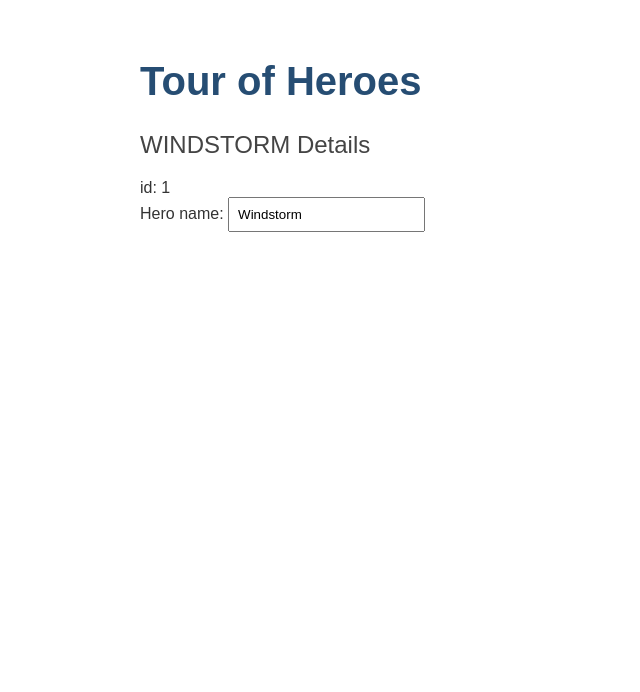
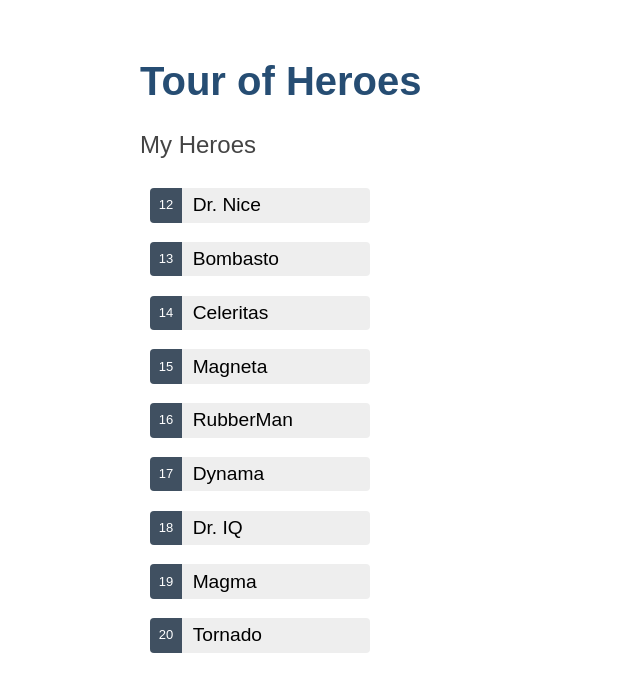
Before and after one commit to geertco/angular-296w3v, an Angular app: page / in a window 1280 px wide. Shown: the top 692 px of the page, without its empty margins (0-640 px from the left). Built offline with nearby package versions, Linux system fonts and the light colour scheme.

Commit message:
3 files modified, 1 added display a list

```diff
--- a/src/app/heroes/heroes.component.css
+++ b/src/app/heroes/heroes.component.css
@@ -1,10 +1,66 @@
-input {
-  padding: .5rem;
+/* HeroesComponent's private CSS styles */
+.heroes {
+  margin: 0 0 2em 0;
+  list-style-type: none;
+  padding: 0;
+  width: 15em;
 }
 
+.heroes li {
+  display: flex;
+}
 
-/*
-Copyright Google LLC. All Rights Reserved.
-Use of this source code is governed by an MIT-style license that
-can be found in the LICENSE file at https://angular.io/license
-*/
+.heroes button {
+  flex: 1;
+  cursor: pointer;
+  position: relative;
+  left: 0;
+  background-color: #EEE;
+  margin: .5em;
+  padding: 0;
+  border-radius: 4px;
+  display: flex;
+  align-items: stretch;
+  height: 1.8em;
+}
+
+.heroes button:hover {
+  color: #2c3a41;
+  background-color: #e6e6e6;
+  left: .1em;
+}
+
+.heroes button:active {
+  background-color: #525252;
+  color: #fafafa;
+}
+
+.heroes button.selected {
+  background-color: black;
+  color: white;
+}
+
+.heroes button.selected:hover {
+  background-color: #505050;
+  color: white;
+}
+
+.heroes button.selected:active {
+  background-color: black;
+  color: white;
+}
+
+.heroes .badge {
+  display: inline-block;
+  font-size: small;
+  color: white;
+  padding: 0.8em 0.7em 0 0.7em;
+  background-color: #405061;
+  line-height: 1em;
+  margin-right: .8em;
+  border-radius: 4px 0 0 4px;
+}
+
+.heroes .name {
+  align-self: center;
+}
--- a/src/app/heroes/heroes.component.html
+++ b/src/app/heroes/heroes.component.html
@@ -1,12 +1,25 @@
+<h2>My Heroes</h2>
+<ul class="heroes">
+  <li *ngFor="let hero of heroes">
+    <button
+      [class.selected]="hero === selectedHero"
+      type="button"
+      (click)="onSelect(hero)"
+    >
+      <span class="badge">{{ hero.id }}</span>
+      <span class="name">{{ hero.name }}</span>
+    </button>
+  </li>
+</ul>
 
-<h2>{{hero.name | uppercase}} Details</h2>
-<div><span>id: </span>{{hero.id}}</div>
-<div>
-  <label for="name">Hero name: </label>
-  <input id="name" [(ngModel)]="hero.name" placeholder="name">
+<div *ngIf="selectedHero">
+  <h2>{{ selectedHero.name | uppercase }} Details</h2>
+  <div>id: {{ selectedHero.id }}</div>
+  <div>
+    <label for="hero-name">Hero name: </label>
+    <input id="hero-name" [(ngModel)]="selectedHero.name" placeholder="name" />
+  </div>
 </div>
-
-
 <!--
 Copyright Google LLC. All Rights Reserved.
 Use of this source code is governed by an MIT-style license that
--- a/src/app/heroes/heroes.component.ts
+++ b/src/app/heroes/heroes.component.ts
@@ -1,27 +1,32 @@
 import { Component, OnInit } from '@angular/core';
 import { Hero } from '../hero';
+import { HEROES } from '../mock-heroes';
 
 @Component({
   selector: 'app-heroes',
   templateUrl: './heroes.component.html',
-  styleUrls: ['./heroes.component.css']
+  styleUrls: ['./heroes.component.css'],
 })
 export class HeroesComponent implements OnInit {
   /*
   hero = 'Windstorm';
   */
-  hero: Hero = {
+  /*hero: Hero = {
     id: 1,
     name: 'Windstorm'
-  };
+  };*/
 
-  constructor() { }
+  heroes = HEROES;
+  selectedHero?: Hero;
 
-  ngOnInit(): void {
+  constructor() {}
+
+  ngOnInit(): void {}
+
+  onSelect(hero: Hero): void{
+    this.selectedHero = hero;
   }
-
 }
-
 
 /*
 Copyright Google LLC. All Rights Reserved.
--- /dev/null
+++ b/src/app/mock-heroes.ts
@@ -0,0 +1,13 @@
+import { Hero } from './hero';
+
+export const HEROES: Hero[] = [
+  { id: 12, name: 'Dr. Nice' },
+  { id: 13, name: 'Bombasto' },
+  { id: 14, name: 'Celeritas' },
+  { id: 15, name: 'Magneta' },
+  { id: 16, name: 'RubberMan' },
+  { id: 17, name: 'Dynama' },
+  { id: 18, name: 'Dr. IQ' },
+  { id: 19, name: 'Magma' },
+  { id: 20, name: 'Tornado' }
+];
```
